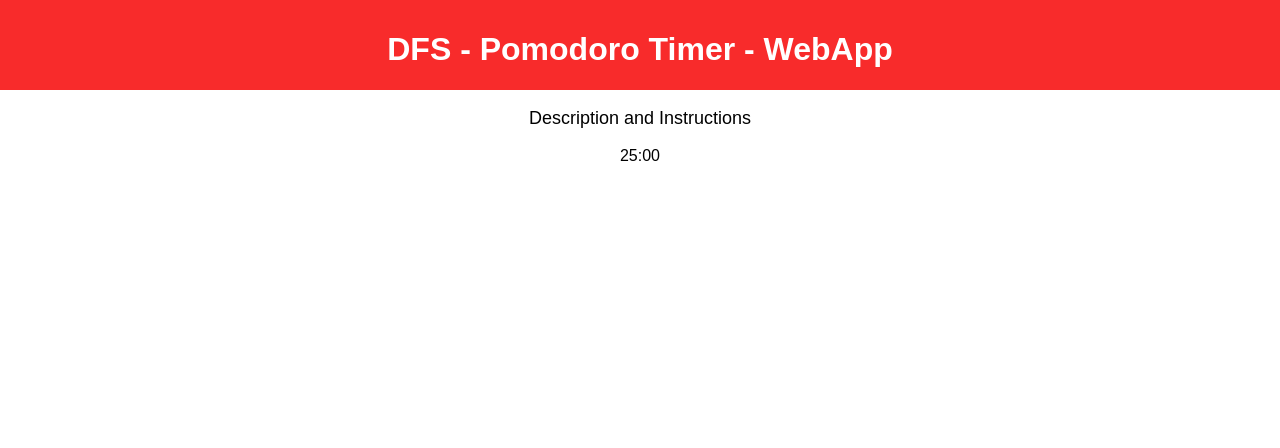
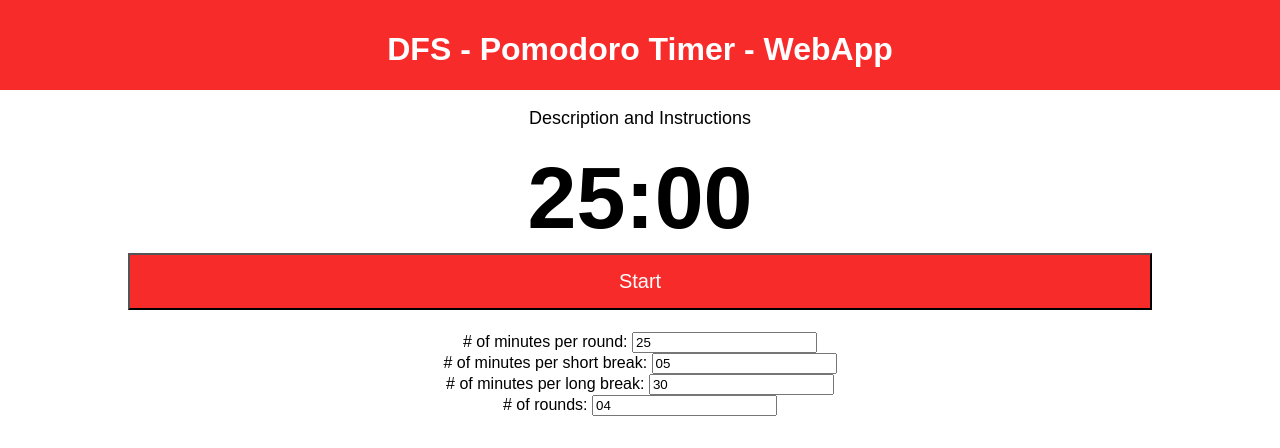
Before and after one commit to rezauwgithub/DFS.Pomodoro.Timer.WebApp, a React (Create React App) app in the folder pomodoro-timer_react-redux/: page / in a window 1280 px wide. Shown: the top 448 px of the page. Built offline with nearby package versions, Linux system fonts and the light colour scheme.

Commit message:
Commiting current changes. Corrected issue with count down going to a negative #. Will hopefully finish up tomorrow.

```diff
--- a/pomodoro-timer_react-redux/src/__app_settings__.js
+++ b/pomodoro-timer_react-redux/src/__app_settings__.js
@@ -6,8 +6,7 @@ export const COPYRIGHT_YEARS = '2018-2019';
 export const DESCRIPTION = 'Pomodoro Timer';
 
 
-export const DEFAULT_TOTAL_NUM_OF_ROUNDS = 5;
-export const DEFAULT_NUM_OF_ROUNDS = 2;
+export const DEFAULT_NUM_OF_ROUNDS = 4;
 export const DEFAULT_MINUTES_PER_ROUND = 25;
 export const DEFAULT_MINUTES_PER_SHORT_BREAK = 5;
-export const DEFAULT_MINUTES_PER_LONG_BREAK = 20;
+export const DEFAULT_MINUTES_PER_LONG_BREAK = 30;
--- a/pomodoro-timer_react-redux/src/components/presentational/AppDashboard.js
+++ b/pomodoro-timer_react-redux/src/components/presentational/AppDashboard.js
@@ -1,8 +1,31 @@
 import React from 'react';
+
+
+
+const formatInt = (value) => {
+  return value.toString().padStart(2, "0");
+};
+
+
+const ConfigElement = (props) => (
+  <div>
+    <label htmlFor={props.name}>{props.label}</label>
+    <input disabled={props.disabled} type="number" step="1" min="0" defaultValue={formatInt(props.value)} name={props.name} onChange={props.onChange} />
+  </div>
+);
 
 
 export default (props) => (
   <div>
-
+    <div>
+      <button onClick={ (props.isRunning) ? props.stopReset : props.start}>{(props.isRunning) ? 'Stop and Reset' : 'Start' }</button>
+    </div>
+    <br />
+    <div>
+      <ConfigElement label="# of minutes per round: " name="minutesPerRound" value={props.minutesPerRound} onChange={props.changeParameter} disabled={props.isRunning} />
+      <ConfigElement label="# of minutes per short break: " name="minutesPerShortBreak" value={props.minutesPerShortBreak} onChange={props.changeParameter} disabled={props.isRunning} />
+      <ConfigElement label="# of minutes per long break: " name="minutesPerLongBreak" value={props.minutesPerLongBreak} onChange={props.changeParameter} disabled={props.isRunning} />
+      <ConfigElement label="# of rounds: " name="numOfRounds" value={props.numOfRounds} onChange={props.changeParameter} disabled={props.isRunning} />
+    </div>
   </div>
 );
--- a/pomodoro-timer_react-redux/src/components/presentational/DigitalCounter.js
+++ b/pomodoro-timer_react-redux/src/components/presentational/DigitalCounter.js
@@ -19,9 +19,7 @@ export default class DigitalCounter extends Component {
     setInterval(() => {
 
       if (this.props.isRunning) {
-
         if (this.state.seconds === 0) {
-
           this.setState({
             minutes: this.state.minutes - 1,
             seconds: 59
--- a/pomodoro-timer_react-redux/src/components/presentational/DigitalCounterDisplay.js
+++ b/pomodoro-timer_react-redux/src/components/presentational/DigitalCounterDisplay.js
@@ -10,7 +10,7 @@ const formatCounterDisplay = (value) => {
 export default (props) => (
   <div>
     <span>
-      {formatCounterDisplay(props.minutes)}:{formatCounterDisplay(props.seconds)}
+      <timerSize>{formatCounterDisplay(props.minutes)}:{formatCounterDisplay(props.seconds)}</timerSize>
     </span>
   </div>
 );
--- a/pomodoro-timer_react-redux/src/components/presentational/Timer.js
+++ b/pomodoro-timer_react-redux/src/components/presentational/Timer.js
@@ -35,26 +35,23 @@ export default class Timer extends Component {
   break(currentRound, numOfRounds, minutesPerRound, minutesPerShortBreak, minutesPerLongBreak) {
     const minutesForBreak = (currentRound % numOfRounds === 0) ? minutesPerLongBreak : minutesPerShortBreak;
 
-    this.runBreak(minutesForBreak, () => {
+    this.runRound(minutesForBreak, () => {
         this.minutesPerRound(currentRound + 1, numOfRounds, minutesPerRound, minutesPerShortBreak, minutesPerLongBreak);
     });
   }
 
 
   runRound(minutes, callback) {
+    this.updateDigitalCounter(minutes)
 
-    this.updateDigitalCounter(minutes);
-
-    new Promise(resolve => setTimeout(
-      resolve, (minutes * 60 * 1000)
+    new Promise((resolve) =>
+      setTimeout(resolve, minutes * 60 * 1000)
     ).then(() => {
       if (this.props.isRunning) {
 
-
-
-        callback();
+        callback()
       }
-    }));
+    })
   }
 
 
--- a/pomodoro-timer_react-redux/src/redux/appdashboard/reducer.js
+++ b/pomodoro-timer_react-redux/src/redux/appdashboard/reducer.js
@@ -6,14 +6,15 @@
   of the store's state for easier comsumption by views.
 */
 
+import * as settings from '../../__app_settings__';
 import * as types from './actionTypes';
 
 
 const initialState = {
-  minutesPerRound: 25,
-  minutesPerShortBreak: 5,
-  minutesPerLongBreak: 20,
-  numOfRounds: 2
+  minutesPerRound: settings.DEFAULT_MINUTES_PER_ROUND,
+  minutesPerShortBreak: settings.DEFAULT_MINUTES_PER_SHORT_BREAK,
+  minutesPerLongBreak: settings.DEFAULT_MINUTES_PER_LONG_BREAK,
+  numOfRounds: settings.DEFAULT_NUM_OF_ROUNDS
 };
 
 
@@ -24,6 +25,7 @@ export default function reduce(state = initialState, action = {}) {
     case types.CHANGE_PARAMETER:
 
       const intValue = parseInt(action.value, 10);
+
       return {
         ...state,
         [action.parameter]: (Number.isNaN(intValue) || intValue < 0) ? 0 : intValue
--- a/pomodoro-timer_react-redux/src/styles/App.css
+++ b/pomodoro-timer_react-redux/src/styles/App.css
@@ -16,3 +16,24 @@
 .App-intro {
   font-size: large;
 }
+
+
+timerSize {
+  font-size: 550%;
+  font-weight: bold;
+}
+
+
+button {
+  background-color: rgb(248, 43, 43);
+
+  color: white;
+  padding: 15px 32px;
+  text-align: center;
+  text-decoration: none;
+  display: inline-block;
+  font-size: 20px;
+  margin: 4px 2px;
+  cursor: pointer;
+  width: 80%;
+}
```
Also changed, not shown: 2 other files (tests, documents, lock files or other folders).
